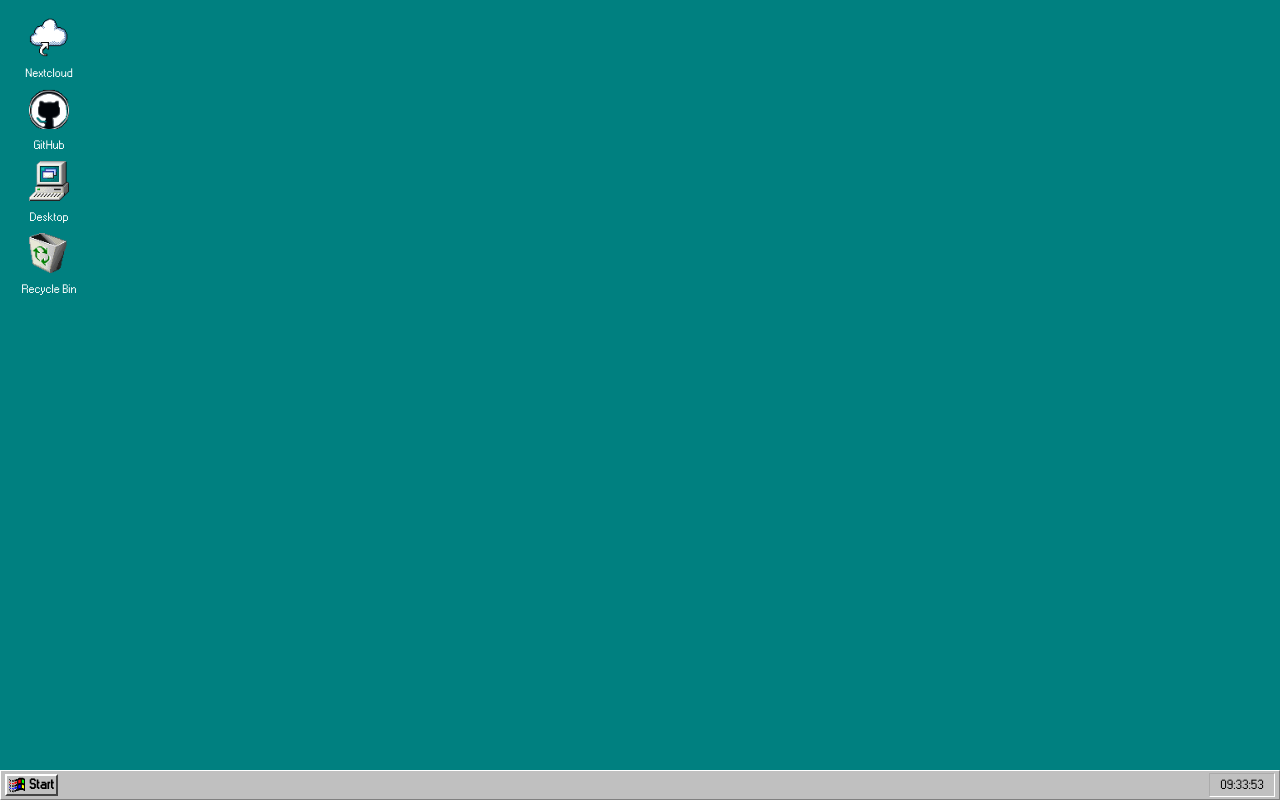
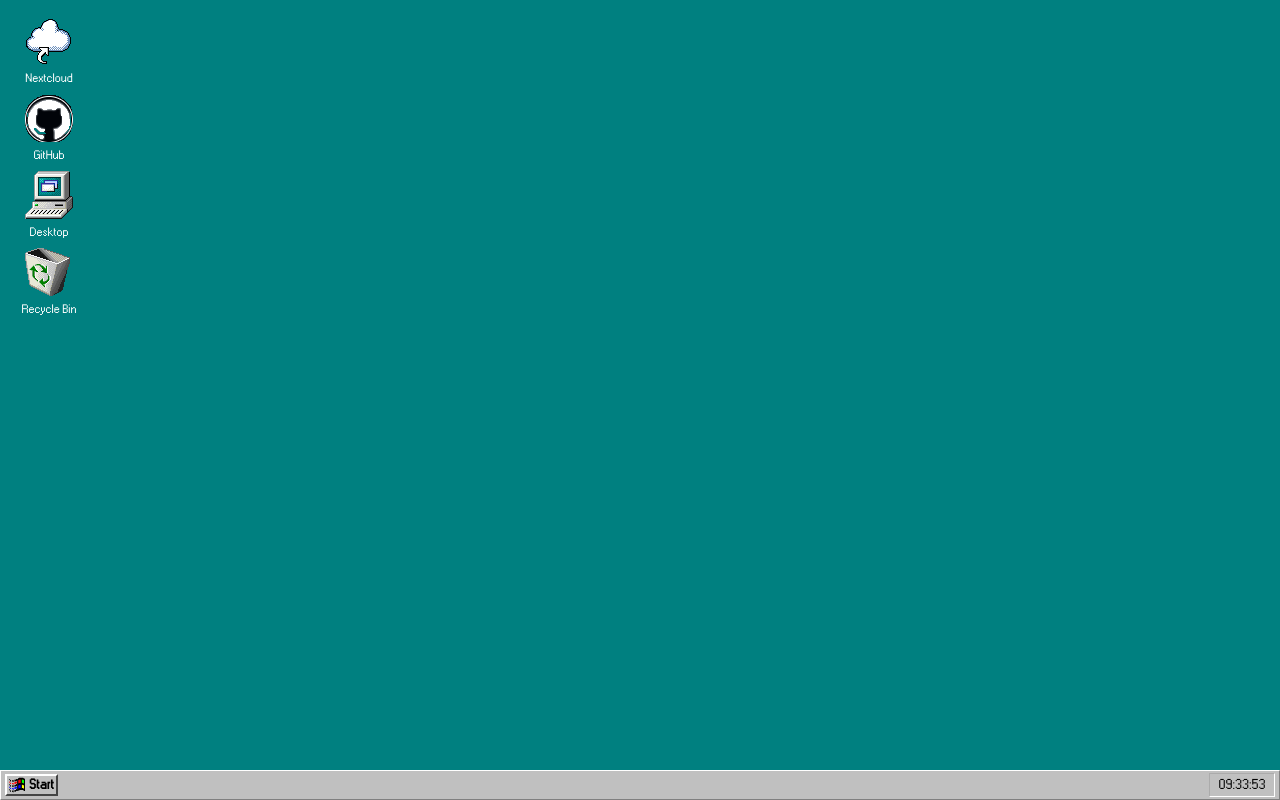
Before and after one commit to Amileni/win98-desktop, a Next.js app: page / in a window 1280 px wide. Built offline with nearby package versions, Linux system fonts and the light colour scheme.

Commit message:
Add some inset when clicking on buttons

```diff
--- a/styles/desktop.css
+++ b/styles/desktop.css
@@ -26,6 +26,10 @@ button {
   border-bottom: 2px solid #4b4b4b;
 }
 
+button:active {
+  border: inset 2px #f0f0f0;
+}
+
 .desktop {
   position: fixed;
   top: 0;
@@ -44,6 +48,13 @@ button {
   padding: 1px;
   margin-top: 4px;
   color: white;
+}
+
+.icon img {
+  width: 48px;
+  height: 48px;
+  display: block;
+  margin: 0 auto;
 }
 
 .icon.selected {
@@ -87,8 +98,22 @@ button {
   color: white;
   padding: 3px;
   margin: 2px;
+  font-size: 14px;
   display: flex;
   justify-content: space-between;
+}
+
+.title-bar img {
+  width: 16px;
+  height: 16px;
+  border-top: 2px solid #fff;
+  border-left: 2px solid #fff;
+  border-right: 2px solid #4b4b4b;
+  border-bottom: 2px solid #4b4b4b;
+}
+
+.title-bar img:active {
+  border: inset 2px #f0f0f0;
 }
 
 .taskbar {
@@ -120,8 +145,11 @@ button {
   font-weight: bold;
   font-size: 14px;
   height: 22px;
-  cursor: url("/cursors/win98-click.cur"), pointer;
   gap: 4px;
+}
+
+.start:active {
+  border: inset 2px #f0f0f0;
 }
 
 .start img {
@@ -157,7 +185,7 @@ button {
   border: 1px inset #fff;
   min-width: 48px;
   text-align: center;
-  font-size: 13px;
+  font-size: 14px;
   height: 22px;
   display: flex;
   align-items: center;
```
Also changed, not shown: public/windows/window-close.png, 1 other file (tests, documents, lock files or other folders).
